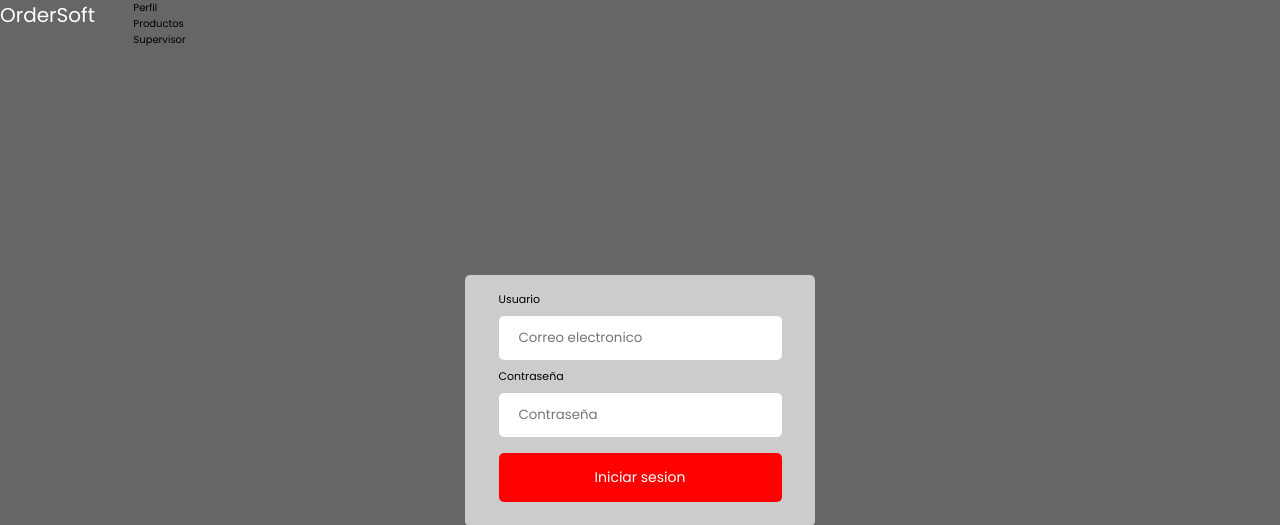
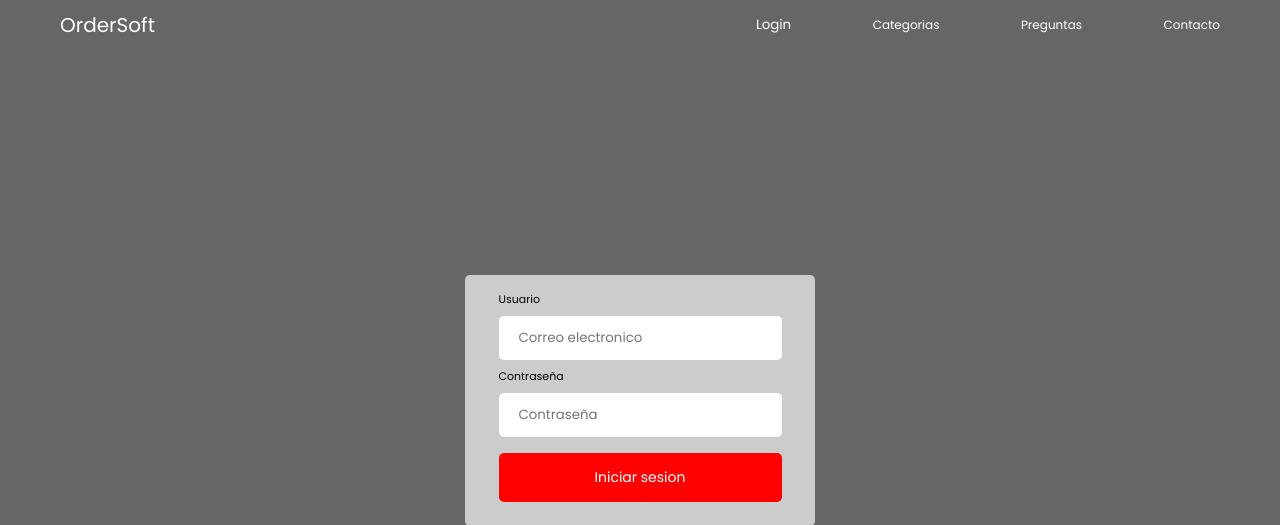
Before and after one commit to Yilberp/OrderSoft, a PHP site: page /login_admin.html in a window 1280 px wide. Shown: the top 525 px of the page. Run offline with PHP 8.4, Linux system fonts and the light colour scheme.

Commit message:
Changes to login admin

```diff
--- a/css/admin.css
+++ b/css/admin.css
@@ -32,17 +32,17 @@ body{
     background-color: #ccc;
     border-radius: 5px;
 }
-form{
+.admin__form{
     display: flex;
     flex-direction: column;
     justify-content: center;
     width: 90%;
     padding: 16px;
 }
-form label{
+.admin__form--lbl{
     font-size: 1.1em;
 }
-form input{
+.admin__form--inpt{
     padding: 12px 20px;
     width: 100%;
     border-radius: 5px;
@@ -59,3 +59,8 @@ form input{
     color: #fff;
     font-size: 1.4em;
 }
+.login--btn{
+    border: none;
+    background-color: transparent;
+    cursor: pointer;
+}
--- a/login_admin.html
+++ b/login_admin.html
@@ -9,21 +9,29 @@
 </head>
 <body>
     <header id="header">
-        <a href="#" class="logo">OrderSoft</a>
-        <ul>
-            <li><a href="#">Perfil</a></li>
-            <li><a href="#">Productos</a></li>
-            <li><a href="#">Supervisor</a></li>
-        </ul>
+        <div class="header__container list__content">
+            <div class="h__container--logosearch">
+                <div class="logosearch">
+                    <a href="#" class="logo">OrderSoft</a>
+                </div>
+            </div>
+            <ul class="list__ul">
+                <li class="list__ul__li"><button class="login--btn cart--icon" onclick="openModal()">Login</button></li>
+                <li class="list__ul__li"><a class="list__ul__li--a" href="#">Categorias</a></li>
+                <li class="list__ul__li"><a class="list__ul__li--a" href="#">Preguntas</a></li>
+                <li class="list__ul__li"><a class="list__ul__li--a" href="#">Contacto</a></li>
+            </ul>
+
+        </div>
     </header>
     <main class="a_container">
         <div class="a_container__login">
-            <form>
-                <label for="email">Usuario</label>
-                <input type="email" placeholder="Correo electronico" name="email">
+            <form class="admin__form">
+                <label class="admin__form--lbl" for="email">Usuario</label>
+                <input class="admin__form--inpt" type="email" placeholder="Correo electronico" name="email">
 
-                <label for="passw">Contraseña</label>
-                <input type="password" placeholder="Contraseña" name="passw">
+                <label class="admin__form--lbl" for="passw">Contraseña</label>
+                <input class="admin__form--inpt" type="password" placeholder="Contraseña" name="passw">
 
                 <button class="form--btn">Iniciar sesion</button>
             </form>
```
